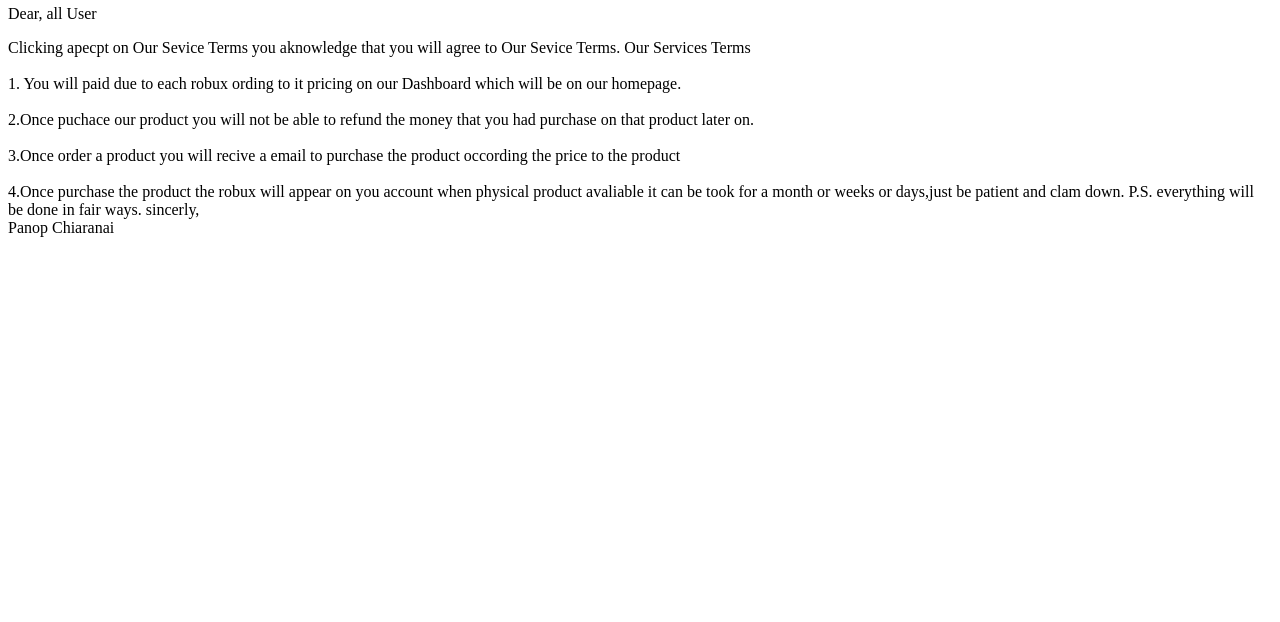
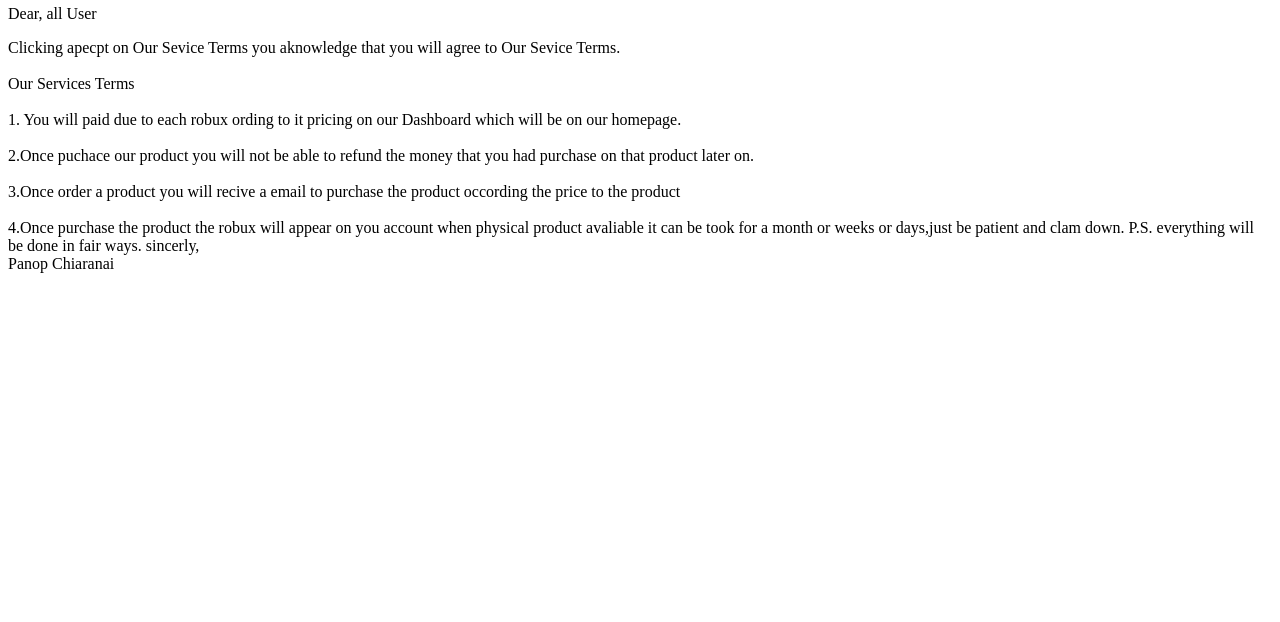
Before and after one commit to panop36521/our-terms-services, a plain HTML site: page index.html in a window 1280 px wide. Shown: the part 178-800 px from the top of the page. Drawn offline with Linux system fonts and the light colour scheme.

Commit message:
Update index.html

```diff
--- a/index.html
+++ b/index.html
@@ -11,13 +11,14 @@
     <style>
       h2{text-align: center;}
       p{text-align: left;}
+      h{text-align: center;}
 </style>
     <div class="centered"></div>
     <br><br><br>
     <br><br><br>
 <h2>Our Sevice Terms</h2>
 <p>Dear, all User</p>
-<p>Clicking apecpt on Our Sevice Terms you aknowledge that you will agree to   Our Sevice Terms.
+<p>Clicking apecpt on Our Sevice Terms you aknowledge that you will agree to Our Sevice Terms.<br><br>
     <h>Our Services Terms</h><br><br>
  1. You will paid due to each robux ording to it pricing on our Dashboard
  which will be on our homepage.<br><br>
```
